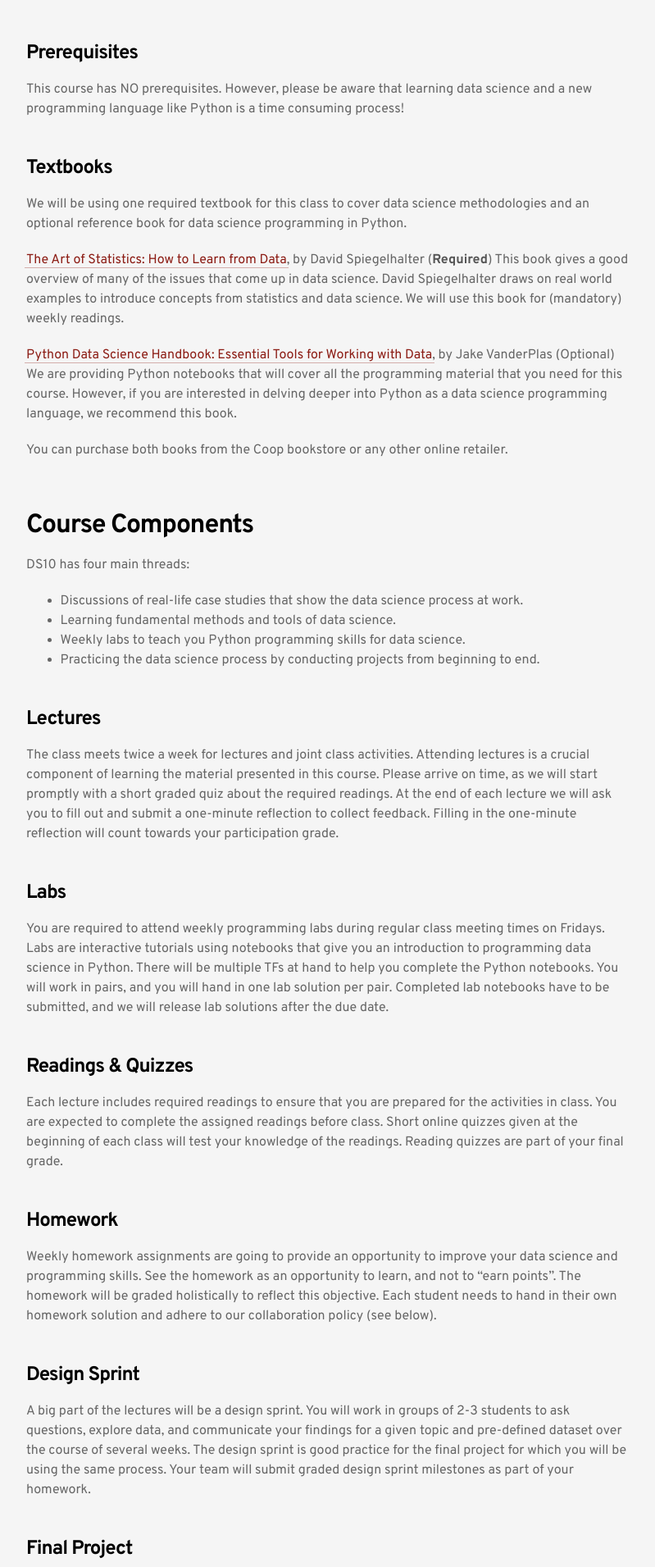
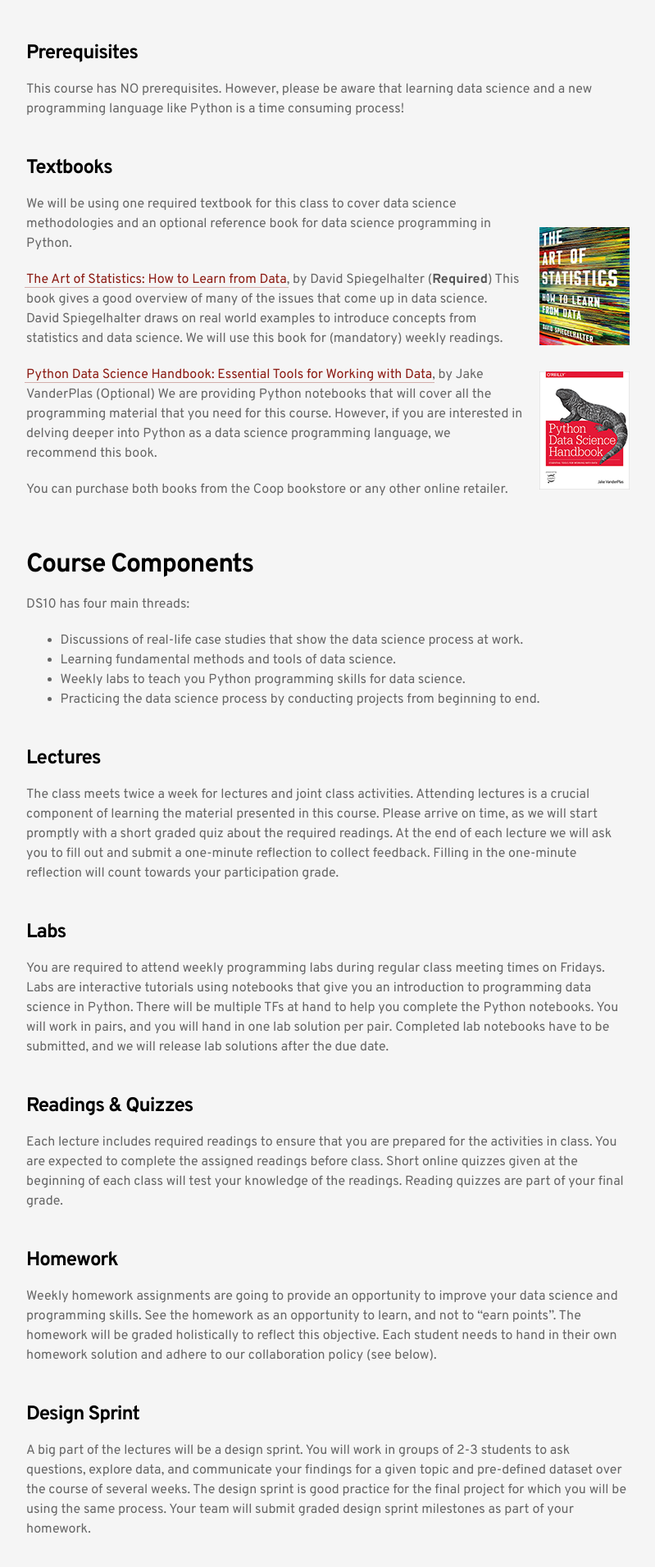
Before and after one commit to stat10/website, a Jekyll site: the page built from 2020/syllabus.md, in a window 1280 px wide. Shown: the part 1251-3162 px from the top of the page at 82% size, without its empty margins (240-1039 px from the left). Built offline with Jekyll 4.4.1, drawn with Linux system fonts in a browser that asks for light colours.

Commit message:
Add book covers

```diff
--- a/2020/syllabus.md
+++ b/2020/syllabus.md
@@ -37,6 +37,8 @@ Because this is the first year we are teaching DS10, and to provide the best pos
 This course has NO prerequisites. However, please be aware that learning data science and a new programming language like Python is a time consuming process!
 
 ### Textbooks
+
+![]({{site.baseurl}}/assets/images/books.png)
 
 We will be using one required textbook for this class to cover data science methodologies and an optional reference book for data science programming in Python.
 
```
Also changed, not shown: assets/images/books.png (added).
